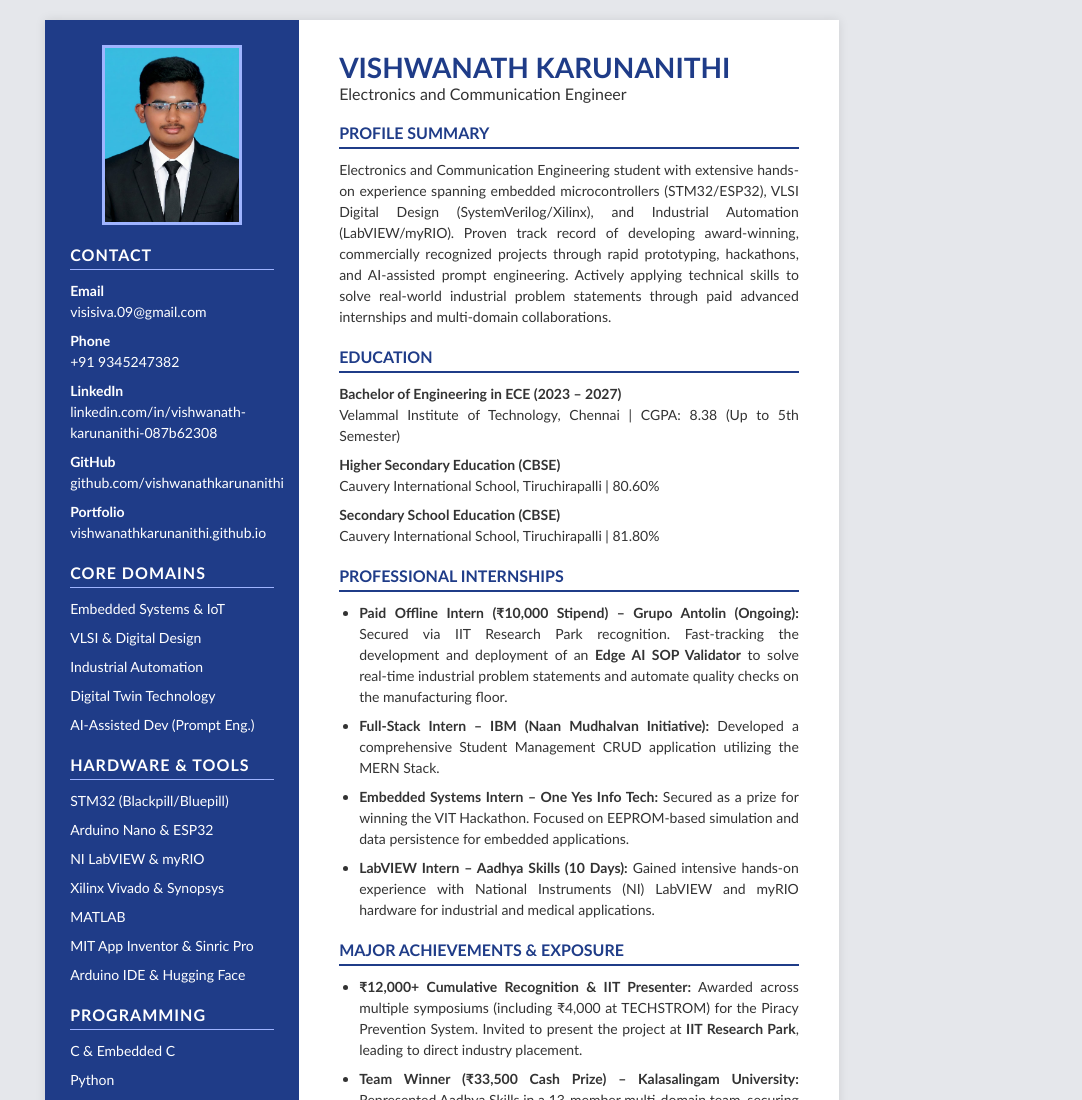
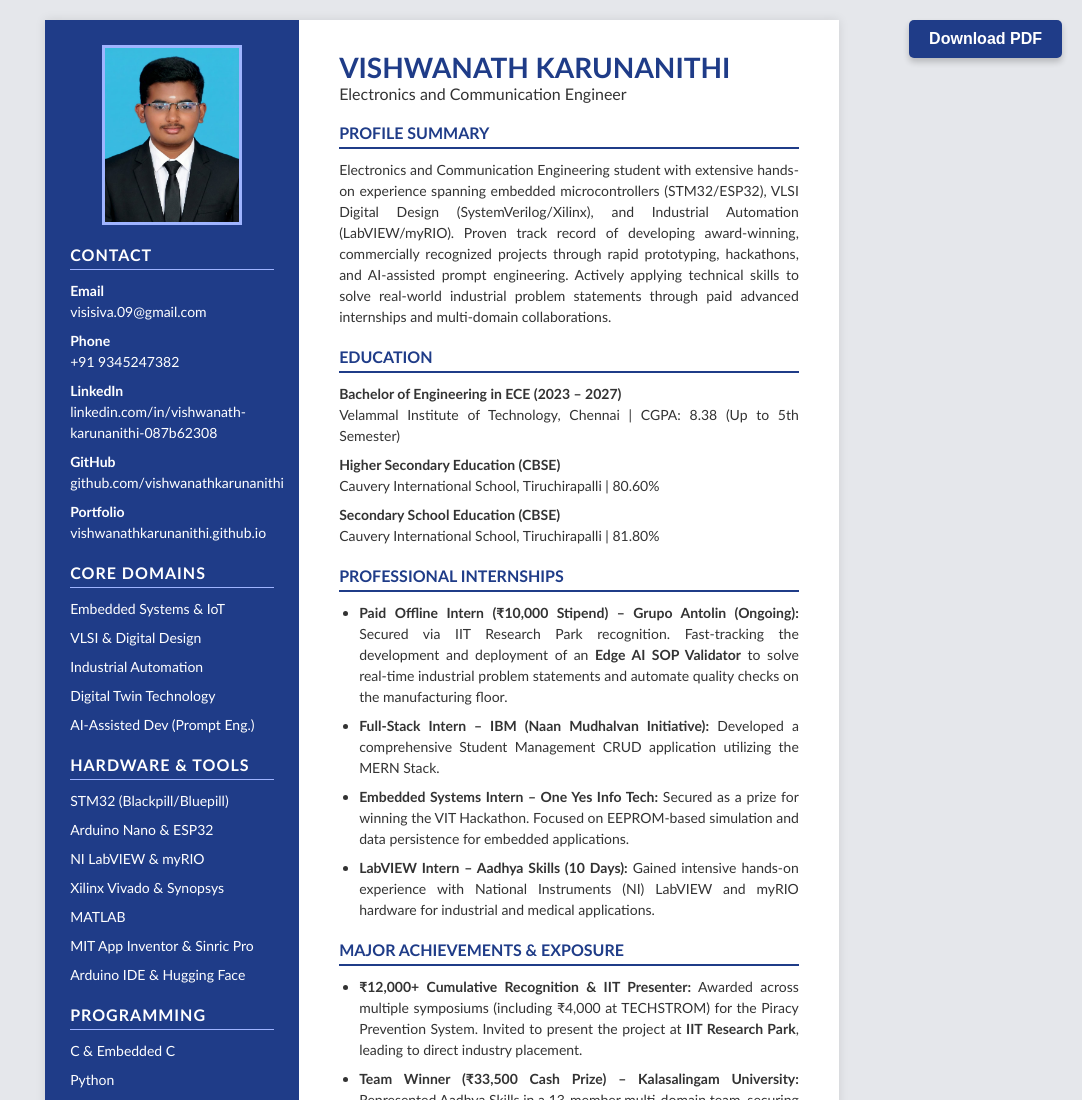
Before and after one commit to vishwanathkarunanithi/vishwanathkarunanithi.github.io, a plain HTML site: page Resume1.html in a window 1280 px wide. Shown: the top 1100 px of the page, without its empty margins (198-1280 px from the left). Drawn offline with Linux system fonts and the light colour scheme.

Commit message:
Add download button and update styles in Resume1.html

```diff
--- a/Resume1.html
+++ b/Resume1.html
@@ -17,21 +17,44 @@ body {
     -webkit-font-smoothing: antialiased;
 }
 
+/* DOWNLOAD BUTTON */
+.download-btn {
+    position: fixed;
+    top: 20px;
+    right: 20px;
+    background-color: #1f3c88;
+    color: white;
+    padding: 10px 20px;
+    border: none;
+    border-radius: 5px;
+    font-size: 16px;
+    font-weight: bold;
+    cursor: pointer;
+    box-shadow: 0 4px 6px rgba(0,0,0,0.2);
+    transition: background 0.3s ease;
+    z-index: 1000;
+}
+
+.download-btn:hover {
+    background-color: #152960;
+}
+
 /* PAGE */
 .resume {
     width: 210mm;
     height: auto;
     min-height: 297mm;
     margin: 20px auto;
-    background: #ffffff;
     display: grid;
     grid-template-columns: 32% 68%;
     box-shadow: 0 0 10px rgba(0,0,0,0.1);
+    /* FIX: Gradient ensures the blue background stretches the entire height of the container */
+    background: linear-gradient(to right, #1f3c88 0%, #1f3c88 32%, #ffffff 32%, #ffffff 100%);
 }
 
 /* LEFT SIDEBAR */
 .left {
-    background: #1f3c88;
+    /* Background removed here because it's handled by the .resume gradient now */
     color: #ffffff;
     padding: 25px;
 }
@@ -63,6 +86,7 @@ body {
 /* RIGHT CONTENT */
 .right {
     padding: 30px 40px;
+    background-color: transparent;
 }
 
 .name {
@@ -132,12 +156,20 @@ body {
         background: none;
         margin: 0;
     }
+
+    /* Hide the download button when printing */
+    .download-btn {
+        display: none;
+    }
+
     .resume {
         width: 100%;
         margin: 0;
         box-shadow: none;
         -webkit-print-color-adjust: exact;
         print-color-adjust: exact;
+        /* Ensure the gradient prints correctly */
+        background: linear-gradient(to right, #1f3c88 0%, #1f3c88 32%, #ffffff 32%, #ffffff 100%) !important;
     }
     .left, .right {
         height: 100%;
@@ -148,11 +180,13 @@ body {
 
 <body>
 
+<button class="download-btn" onclick="window.print()">Download PDF</button>
+
 <div class="resume">
 
 <div class="left">
 
-<img src="profile.jpg" alt="Profile Photo">
+<img src="profile.jpg?v=2" alt="Profile Photo">
 
 <h3>CONTACT</h3>
 <p><strong>Email</strong><br>visisiva.09@gmail.com</p>
```
